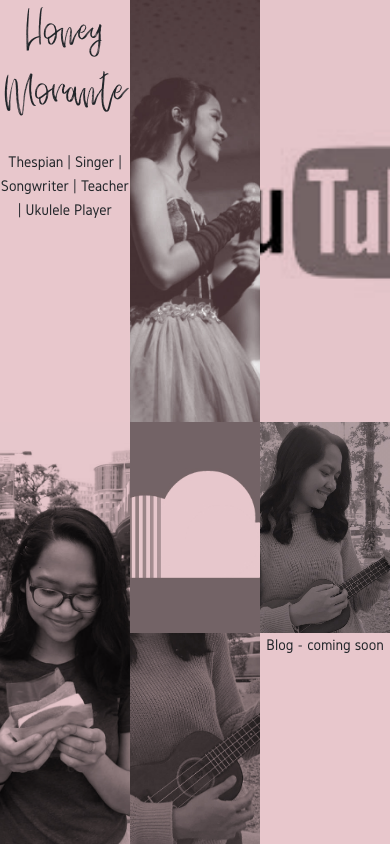
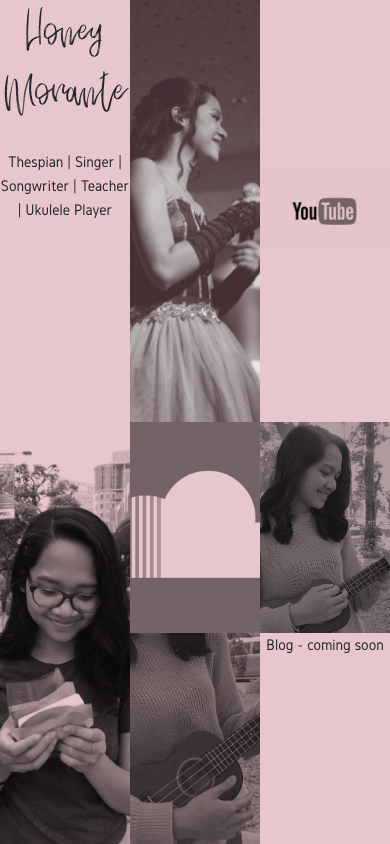
Before and after one commit to honeymorante/honeymorante.github.io, a Gatsby site: page / in a window 390 px wide. Built offline with nearby package versions, Linux system fonts and the light colour scheme; Gatsby itself is replaced by a stand-in of ours.

Commit message:
updates on youtube image for responsive

```diff
--- a/src/pages/index.js
+++ b/src/pages/index.js
@@ -22,8 +22,9 @@ const IndexPage = () => (
                 <Col className="img-parent" style={{height: '100%'}}>
                     <img src={honey1} />
                 </Col>
-                <Col className="img-parent"><a href="https://www.youtube.com/user/honzM11" style={{height: '100%'}}>
-                    <img src={youtube}/>
+                <Col className="img-parent">
+                    <a href="https://www.youtube.com/user/honzM11" style={{height: '100%'}}>
+                    <img src={youtube} style={{backgroundColor: '#e8c7cc', objectFit: 'contain'}}/>
                     </a>
                 </Col>
             </Row>
@@ -33,7 +34,8 @@ const IndexPage = () => (
                 </Col>
                 <Col style={{height: '100%'}}>
                     <Row style={{height: '50%'}} className="img-parent">
-                        <a href="https://soundcloud.com/honeymorante" style={{height: '100%'}}><img src={soundcloud} /></a>
+                        <a href="https://soundcloud.com/honeymorante" style={{height: '100%'}}>
+                        <img src={soundcloud}  /></a>
                     </Row>
                     <Row style={{height: '50%'}} className="img-parent">
                         <img src={honey2} />
```
